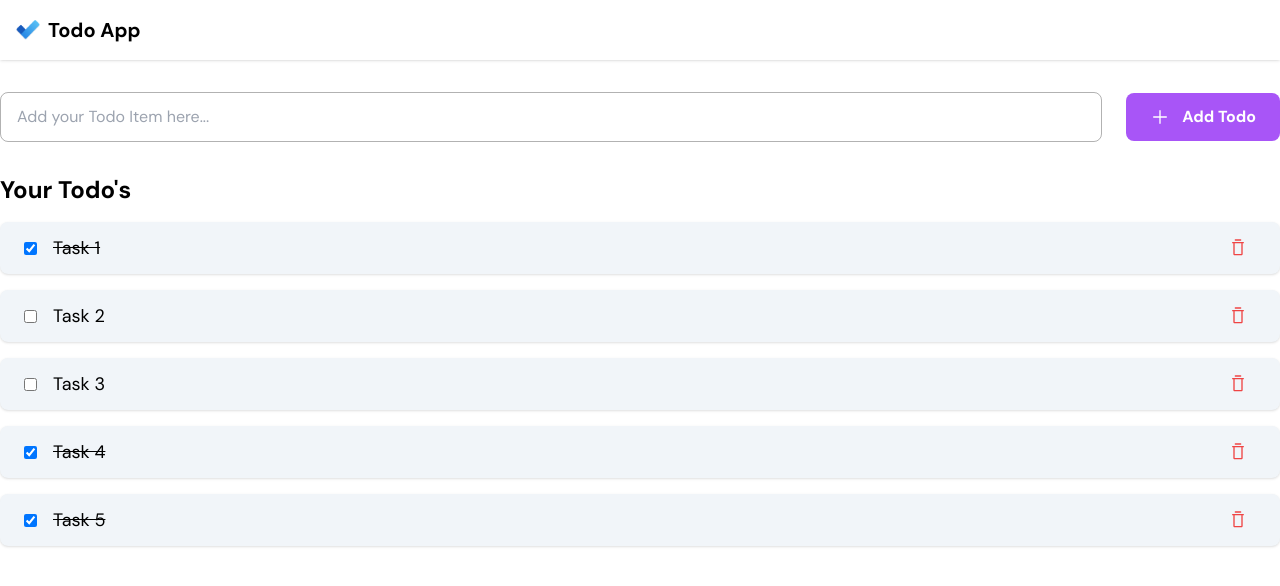
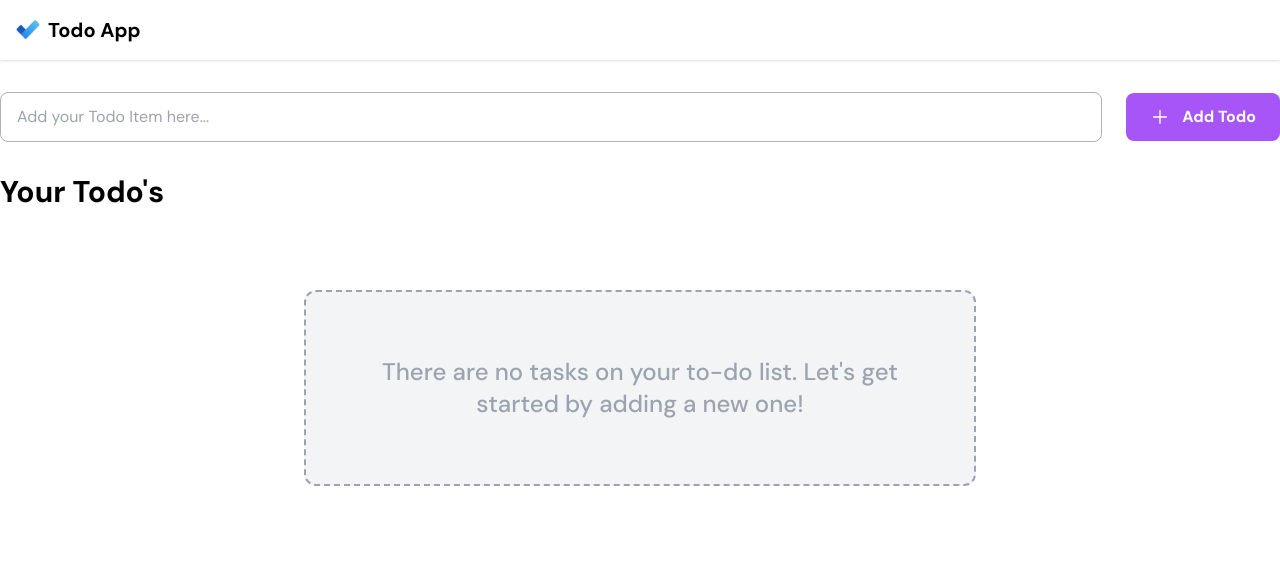
Before and after one commit to sriram651/Todo-App, a Next.js app: page / in a window 1280 px wide. Shown: the top 586 px of the page. Built offline with nearby package versions, Linux system fonts and the light colour scheme.

Commit message:
feature: delete todo, empty state component

```diff
--- a/src/components/AddTodo/AddTodo.jsx
+++ b/src/components/AddTodo/AddTodo.jsx
@@ -1,28 +1,27 @@
-import React, { useState } from 'react'
+import React, { useState } from "react"
 
-import Icon from '../Icon/Icon'
-import { useLocalStorage } from '@/hooks/useLocalStorage';
+import Icon from "../Icon/Icon"
+import { useLocalStorage } from "@/hooks/useLocalStorage";
 
-export default function AddTodo({ onAddTodo }) {
+export default function AddTodo({ onModifyTodo }) {
     const [todoDesc, setTodoDesc] = useState("");
     const { getItem, setItem } = useLocalStorage("todoList");
 
     function addNewTodo(e) {
         e.preventDefault();
-        console.log(getItem())
         let allTodos = getItem();
         const newTodo = {
             content: todoDesc,
             completed: false,
         };
 
-        allTodos.push(newTodo);
-        onAddTodo(allTodos);
+        allTodos = [newTodo, ...allTodos];
+        onModifyTodo(allTodos);
         setItem(allTodos);
     }
 
     return (
-        <section className='add-todo'>
+        <section className="add-todo">
             <div className="add-todo-container">
                 <form onSubmit={addNewTodo}>
                     <input
--- /dev/null
+++ b/src/components/EmptyState/EmptyState.jsx
@@ -0,0 +1,13 @@
+import React from "react"
+
+export default function EmptyState({ emptyStateMessage }) {
+    return (
+        <div className="empty-state">
+            <div className="empty-state-container">
+                <h2>
+                    {emptyStateMessage}
+                </h2>
+            </div>
+        </div>
+    )
+}
--- /dev/null
+++ b/src/components/EmptyState/EmptyState.scss
@@ -0,0 +1,11 @@
+.empty-state {
+    @apply w-max max-w-sm md:max-w-2xl mt-10 md:mt-16 px-4 py-6 md:px-10 md:py-16 border-2 border-gray-400 bg-gray-100 border-dashed rounded-xl;
+
+    .empty-state-container {
+        @apply w-max max-w-full flex justify-center items-center;
+
+        h2 {
+            @apply text-xl lg:text-2xl font-medium text-center text-gray-400;
+        }
+    }
+}
--- a/src/pages/index.js
+++ b/src/pages/index.js
@@ -3,21 +3,24 @@
 import { useEffect, useState } from "react";
 
 import AddTodo from "@/components/AddTodo/AddTodo";
+import EmptyState from "@/components/EmptyState/EmptyState";
 import Head from "next/head";
 import TodoItem from "@/components/TodoItem/TodoItem";
-import { todoListItems } from "@/constants/todoMock";
 import { useLocalStorage } from "@/hooks/useLocalStorage";
 
 export default function Home() {
-  const [todoList, setTodoList] = useState(todoListItems);
+  const [todoList, setTodoList] = useState([]);
   const { getItem, setItem } = useLocalStorage("todoList");
 
   function deleteItem(item) {
-    // console.log("deleteItem", item);
+    let newList = todoList;
+    newList.splice(todoList.indexOf(item), 1);
+    setItem(newList);
+    onModifyTodo(newList);
   }
 
-  function onAddTodo(newList) {
-    setTodoList(newList);
+  function onModifyTodo(newList) {
+    setTodoList([...newList]);
   }
 
   useEffect(() => {
@@ -34,13 +37,16 @@ export default function Home() {
       <Head>
         <title>Home | Todo App</title>
       </Head>
-      <section className="todo-page w-full p-4 md:px-0 flex flex-col items-center justify-start gap-4 md:gap-8">
-        <AddTodo onAddTodo={onAddTodo}/>
+      <section className="todo-page w-full p-4 xl:px-0 flex flex-col items-center justify-start gap-4 md:gap-8">
+        <AddTodo onModifyTodo={onModifyTodo}/>
         <ul className="todo-list w-full flex flex-col items-center justify-start gap-4">
-          <h1 className="text-2xl font-bold w-full text-left">Your Todo&apos;s</h1>
-          {todoList?.map((todo, index) => (
+          <h1 className="text-3xl font-bold w-full text-left">Your Todo&apos;s</h1>
+          {todoList?.length !== 0 ? (
+            todoList?.map((todo, index) => (
             <TodoItem key={index} todo={todo} handleDelete={deleteItem} />
-          ))}
+          ))) : (
+            <EmptyState emptyStateMessage="There are no tasks on your to-do list. Let's get started by adding a new one!"/>
+          )}
         </ul>
       </section>
     </>
--- a/src/styles/globals.scss
+++ b/src/styles/globals.scss
@@ -9,6 +9,7 @@
 @import "@/components/Header/header.scss";
 @import "@/components/TodoItem/todoItem.scss";
 @import "@/components/AddTodo/AddTodo.scss";
+@import "@/components/EmptyState/EmptyState.scss";
 
 $foreground-rgb: rgb(0, 0, 0);
 $background-start-rgb: rgb(214, 219, 220);
@@ -40,5 +41,5 @@ body {
 }
 
 main {
-    @apply w-full max-w-screen-xl min-h-screen mx-auto py-4;
+    @apply w-full max-w-screen-xl mx-auto py-4;
 }
```
Also changed, not shown: src/components/TodoItem/TodoItem.jsx (+5 -5 lines).
